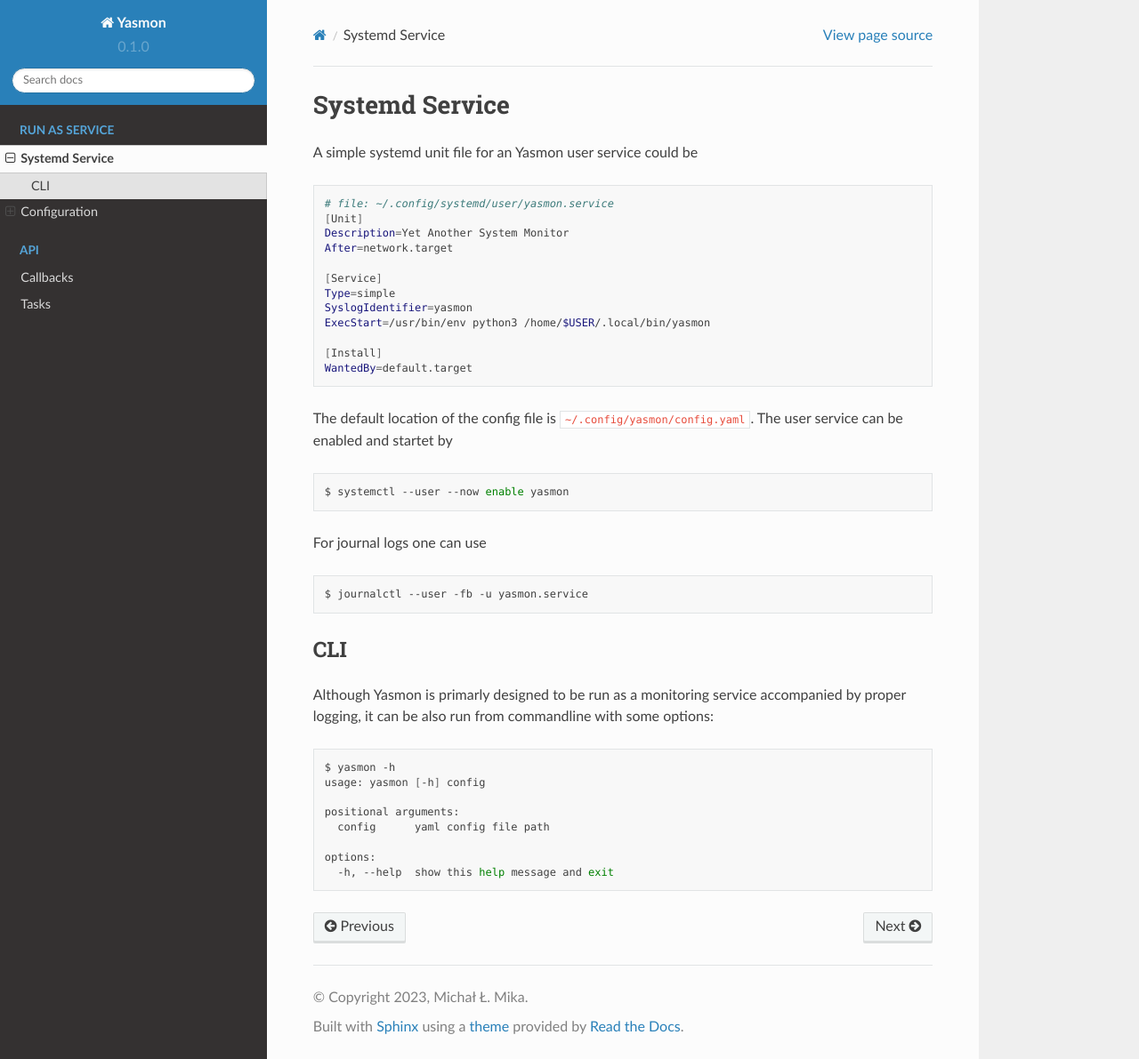
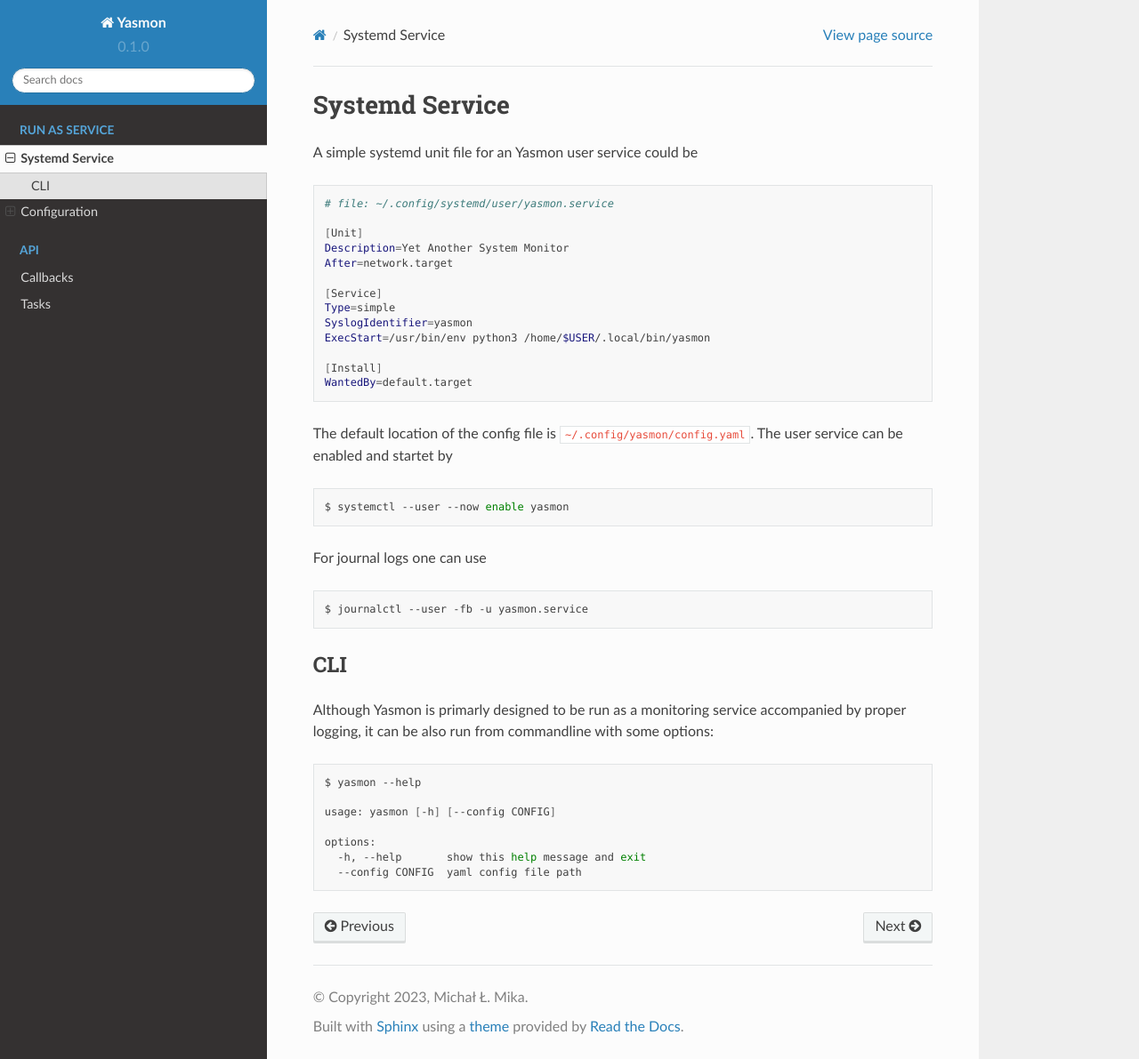
Before and after one commit to m1ka05/yasmon, a Sphinx documentation site: the page built from docs/source/service/service.rst, in a window 1280 px wide and 1191 px high. Shown: the whole window at 89% size. Built offline with Sphinx 7.4.7 and the Read the Docs theme 2.0.0, drawn with Linux system fonts in a browser that asks for light colours.

Commit message:
docs: updated cli help

```diff
--- a/docs/source/service/service.rst
+++ b/docs/source/service/service.rst
@@ -6,6 +6,7 @@
 .. code-block:: shell
 
     # file: ~/.config/systemd/user/yasmon.service
+
     [Unit]
     Description=Yet Another System Monitor
     After=network.target
@@ -42,11 +43,10 @@
 
 .. code-block:: shell
 
-    $ yasmon -h
-    usage: yasmon [-h] config
+    $ yasmon --help
 
-    positional arguments:
-      config      yaml config file path
+    usage: yasmon [-h] [--config CONFIG]
 
     options:
-      -h, --help  show this help message and exit
+      -h, --help       show this help message and exit
+      --config CONFIG  yaml config file path
```
